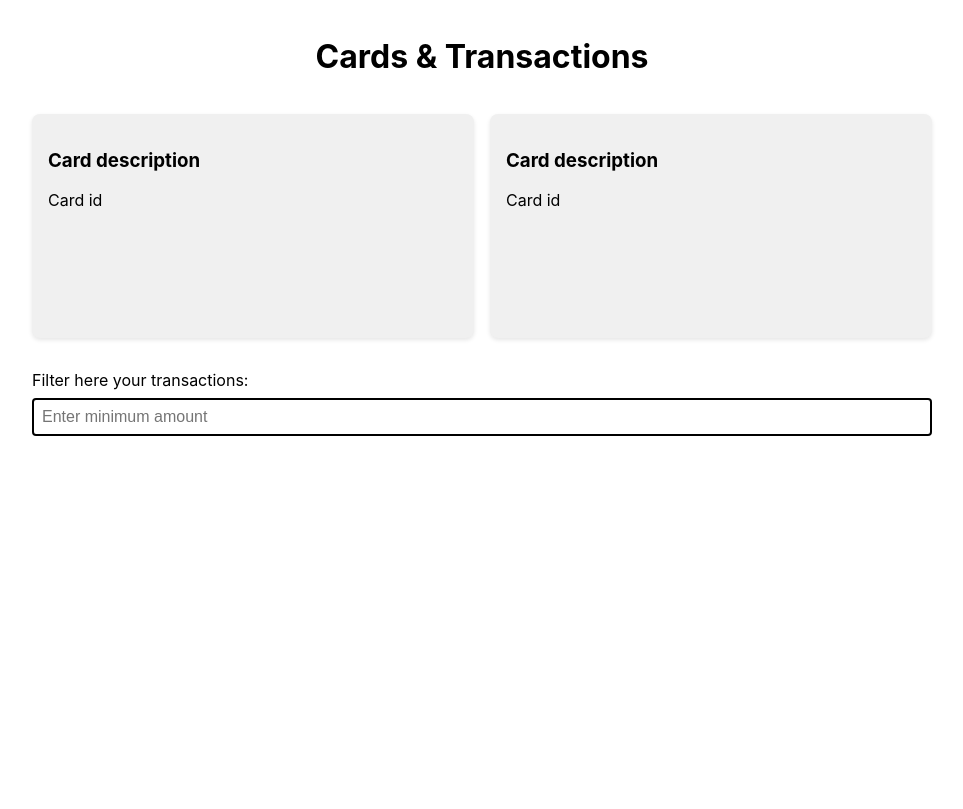
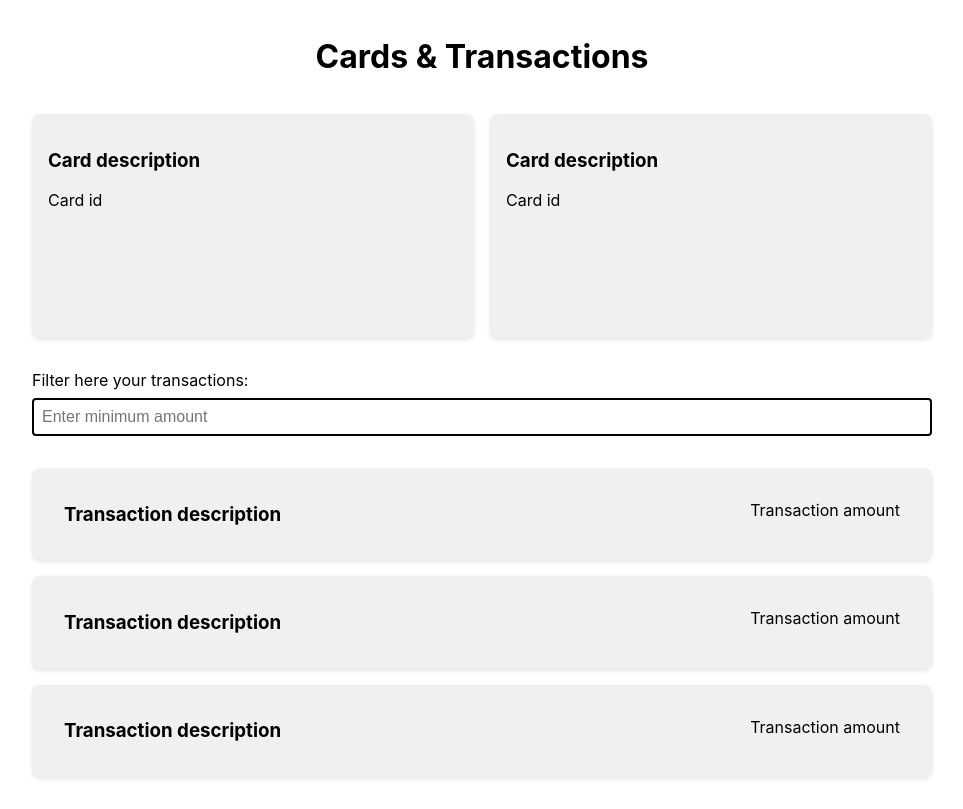
Before and after one commit to clssrx/cards-and-transactions, a React (Vite) app: page / in a window 1280 px wide. Shown: the whole page, without its empty margins (158-1121 px from the left). Built offline with nearby package versions, Linux system fonts and the light colour scheme.

Commit message:
feat: add transactionslist and transaction item

```diff
--- /dev/null
+++ b/src/components/TransactionsList/TransactionItem/TransactionItem.css
@@ -0,0 +1,9 @@
+.transaction-item {
+	display: flex;
+	justify-content: space-between;
+
+	background-color: #f0f0f0;
+	padding: 1rem 2rem;
+	box-shadow: 0 2px 4px rgba(0, 0, 0, 0.1);
+	border-radius: 8px;
+}
--- /dev/null
+++ b/src/components/TransactionsList/TransactionItem/TransactionItem.tsx
@@ -0,0 +1,12 @@
+import './TransactionItem.css';
+
+function TransactionItem() {
+	return (
+		<div className='transaction-item'>
+			<h3>Transaction description</h3>
+			<p>Transaction amount</p>
+		</div>
+	);
+}
+
+export default TransactionItem;
--- /dev/null
+++ b/src/components/TransactionsList/TransactionsList.css
@@ -0,0 +1,8 @@
+.transactions-list {
+	list-style: none;
+	padding: 0;
+	margin: 0;
+	display: flex;
+	flex-direction: column;
+	gap: 1rem;
+}
--- /dev/null
+++ b/src/components/TransactionsList/TransactionsList.tsx
@@ -0,0 +1,14 @@
+import './TransactionsList.css';
+import TransactionItem from './TransactionItem/TransactionItem';
+
+function TransactionsList() {
+	return (
+		<section className='transactions-list'>
+			<TransactionItem />
+			<TransactionItem />
+			<TransactionItem />
+		</section>
+	);
+}
+
+export default TransactionsList;
--- a/src/pages/Dashboard.tsx
+++ b/src/pages/Dashboard.tsx
@@ -3,6 +3,7 @@ import './Dashboard.css';
 //todo: improve imports
 import CardsList from '../components/CardsList/CardsList';
 import AmountFilter from '../components/AmountFilter/AmountFilter';
+import TransactionsList from '../components/TransactionsList/TransactionsList';
 
 function Dashboard() {
 	return (
@@ -16,7 +17,7 @@ function Dashboard() {
 
 				<AmountFilter />
 
-				{/* TransactionsList widget */}
+				<TransactionsList />
 			</main>
 		</div>
 	);
```
